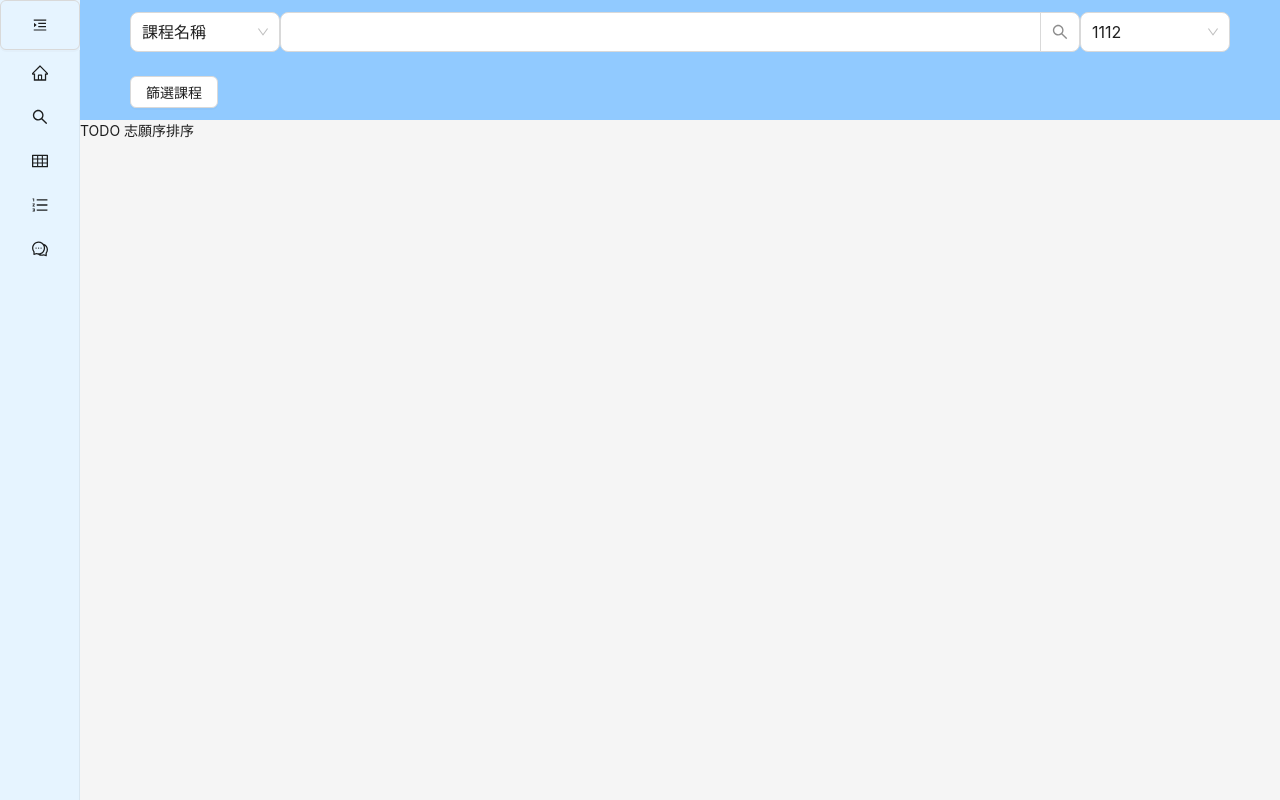
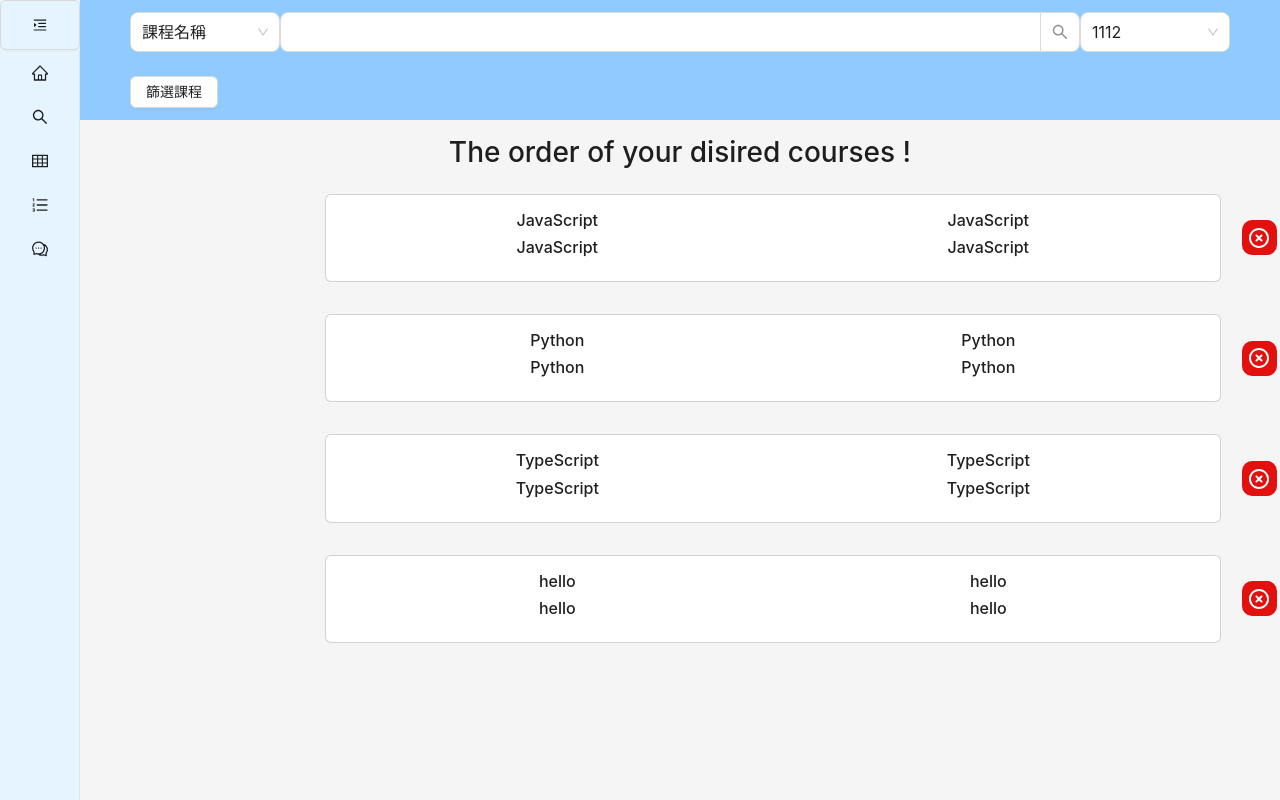
Before and after one commit to andy0314/wp1111_final, a React (Create React App) app in the folder frontend/: page /courselist in a window 1280 px wide. Built offline with nearby package versions, Linux system fonts and the light colour scheme.

Commit message:
add sortable list

```diff
--- a/frontend/src/containers/CourseList.js
+++ b/frontend/src/containers/CourseList.js
@@ -1,10 +1,57 @@
+import '../css/List.css';
+import 'bootstrap/dist/css/bootstrap.min.css';
+import Container from 'react-bootstrap/Container';
+import {
+  DndContext,
+  closestCenter
+} from "@dnd-kit/core";
+import {
+  arrayMove,
+  SortableContext,
+  verticalListSortingStrategy
+} from "@dnd-kit/sortable";
+import {useState} from 'react';
+import { SortableItem } from './SortableItem';
+import { useData } from './hooks/useContext';
+
 const CourseList = () => {
+    const { sortCourse, setSortCourse } = useData();
 
-    return (
-        <div>
-            TODO 志願序排序
-        </div>
-    )
+  return (
+    <DndContext
+      collisionDetection={closestCenter}
+      onDragEnd={handleDragEnd}
+    >
+      <Container className="p-3" style={{"width": "80%"}} align="center">
+        <h3>The order of your disired courses !</h3>
+        <SortableContext
+          items={sortCourse}
+          strategy={verticalListSortingStrategy}
+        >
+
+          {sortCourse.map(course => <SortableItem key={course} id={course}/>)}
+        </SortableContext>
+      </Container>
+    </DndContext>
+  );
+
+  function handleDragEnd(event) {
+    console.log("Drag end called");
+    const {active, over} = event;
+    console.log("ACTIVE: " + active.id);
+    console.log("OVER :" + over.id);
+
+    if(active.id !== over.id) {
+      setSortCourse((items) => {
+        const activeIndex = items.indexOf(active.id);
+        const overIndex = items.indexOf(over.id);
+        console.log(arrayMove(items, activeIndex, overIndex));
+        return arrayMove(items, activeIndex, overIndex);
+
+      });
+
+    }
+  }
 }
 
 export default CourseList;
--- /dev/null
+++ b/frontend/src/containers/SortableItem.js
@@ -0,0 +1,66 @@
+import { useSortable } from "@dnd-kit/sortable";
+import {CSS} from "@dnd-kit/utilities";
+import Card from 'react-bootstrap/Card';
+import '../css/List.css'
+import HighlightOffRoundedIcon from '@mui/icons-material/HighlightOffRounded';
+import { useData } from './hooks/useContext';
+import { positions } from "@mui/system";
+export function SortableItem(props) {
+    // props.id
+    // JavaScript
+    const { sortCourse, setSortCourse } = useData();
+    const handleRemoveItem = (e) => {
+      console.log(e)
+      setSortCourse(sortCourse.filter(course => course !== e));
+      console.log(1)
+    };
+
+    const {
+        attributes,
+        listeners,
+        setNodeRef,
+        transform,
+        transition
+    } = useSortable({id: props.id});
+
+    const style = {
+        transform: CSS.Transform.toString(transform),
+        transition
+    }
+
+    return (
+        <div style={{ display:'flex',justifyContent:'space-around', alignContent:'center', width: 'inherit'}}>
+            <div>
+                <div ref={setNodeRef} style={style} {...attributes} {...listeners}>
+                    <Card body className="m-3" style={{minWidth: 500, width: '70vw'}}>
+                        <div style={{display: 'flex', justifyContent:'start', alignContent:'start'}}>
+                            <div style={{width:'50%'}}>
+                                <div >
+                                    <h6>{props.id}</h6>
+                                </div>
+                                <div >
+                                    <h6>{props.id}</h6>
+                                </div>
+                            </div>
+
+                            <div style={{width:'50%'}}>
+                                <div>
+                                    <h6>{props.id}</h6>
+                                </div>
+                                <div>
+                                    <h6>{props.id}</h6>
+                                </div>
+                            </div>
+                        </div>
+                    </Card>
+                </div>
+            </div>
+            <button class="button" style={{float: 'right', alignSelf: 'center'}} onClick={()=>handleRemoveItem(props.id)}>
+                <div class="tiptext">Remove Course</div>
+                <div>
+                    < HighlightOffRoundedIcon style={{color: "white"}}/>
+                </div>
+            </button>
+        </div>
+    )
+}
--- a/frontend/src/containers/hooks/useContext.js
+++ b/frontend/src/containers/hooks/useContext.js
@@ -16,12 +16,13 @@ const ContextProvider = (props) => {
     const [searchModalOpen, setSearchModalOpen] = useState(false);//modal是否開啟
     const [sideBarCollapse, setSideBarCollapse] = useState(true);//sidebar是否開啟
     const [selectedSemester, setSelectedSemester] = useState('1111');//搜尋學期
-
+    const [sortCourse, setSortCourse] = useState(["JavaScript", "Python", "TypeScript", "hello"]);
     const [openedCourses, setOpenedCourses] = useState([
         courseData("教師一", "課程一"),
         courseData("教師二", "課程二"),
         courseData("教師三", "課程三")
     ]);
+
 
     return(
         <Context.Provider value={{
@@ -36,7 +37,9 @@ const ContextProvider = (props) => {
             searchModalOpen,
             setSearchModalOpen,
             selectedSemester,
-            setSelectedSemester
+            setSelectedSemester,
+            sortCourse,
+            setSortCourse
         }}{...props}/>
     )
 }
--- /dev/null
+++ b/frontend/src/css/List.css
@@ -0,0 +1,81 @@
+.App {
+  text-align: center;
+}
+
+.App-logo {
+  height: 40vmin;
+  pointer-events: none;
+}
+
+@media (prefers-reduced-motion: no-preference) {
+  .App-logo {
+    animation: App-logo-spin infinite 20s linear;
+  }
+}
+
+.App-header {
+  background-color: #ff0000;
+  min-height: 100vh;
+  display: flex;
+  flex-direction: column;
+  align-items: center;
+  justify-content: center;
+  font-size: calc(10px + 2vmin);
+  color: white;
+}
+
+.App-link {
+  color: #61dafb;
+}
+
+@keyframes App-logo-spin {
+  from {
+    transform: rotate(0deg);
+  }
+  to {
+    transform: rotate(360deg);
+  }
+}
+
+.button{
+  margin: 0 5px;
+  width: 35px;
+  height: 35px;
+  border-radius: 10px;
+  border: 0px;
+  background-color: #e31010;
+  display: flex;
+  justify-content: center;
+  align-items: center;
+  cursor: pointer;
+}
+
+.tiptext {
+  padding: 4px 6px;
+  display: inline-block;
+  height: auto;
+  width: auto;
+  background-color: #3c4043;
+  border-radius: 5px;
+  color: aquamarine;
+  text-align: space-around;
+  visibility: hidden;
+  position: absolute;
+  top: -35px;
+  white-space: nowrap;
+}
+
+.button:hover .tiptext {
+visibility: visible;
+}
+
+.button:hover {
+filter: brightness(1.2);
+}
+
+.material-icons.md-size {
+  font-size: 18px;
+  display: flex;
+  justify-content: center;
+  align-items: center;
+}
```
Also changed, not shown: frontend/package.json (+12 -1 lines), 2 other files (tests, documents, lock files or other folders).
